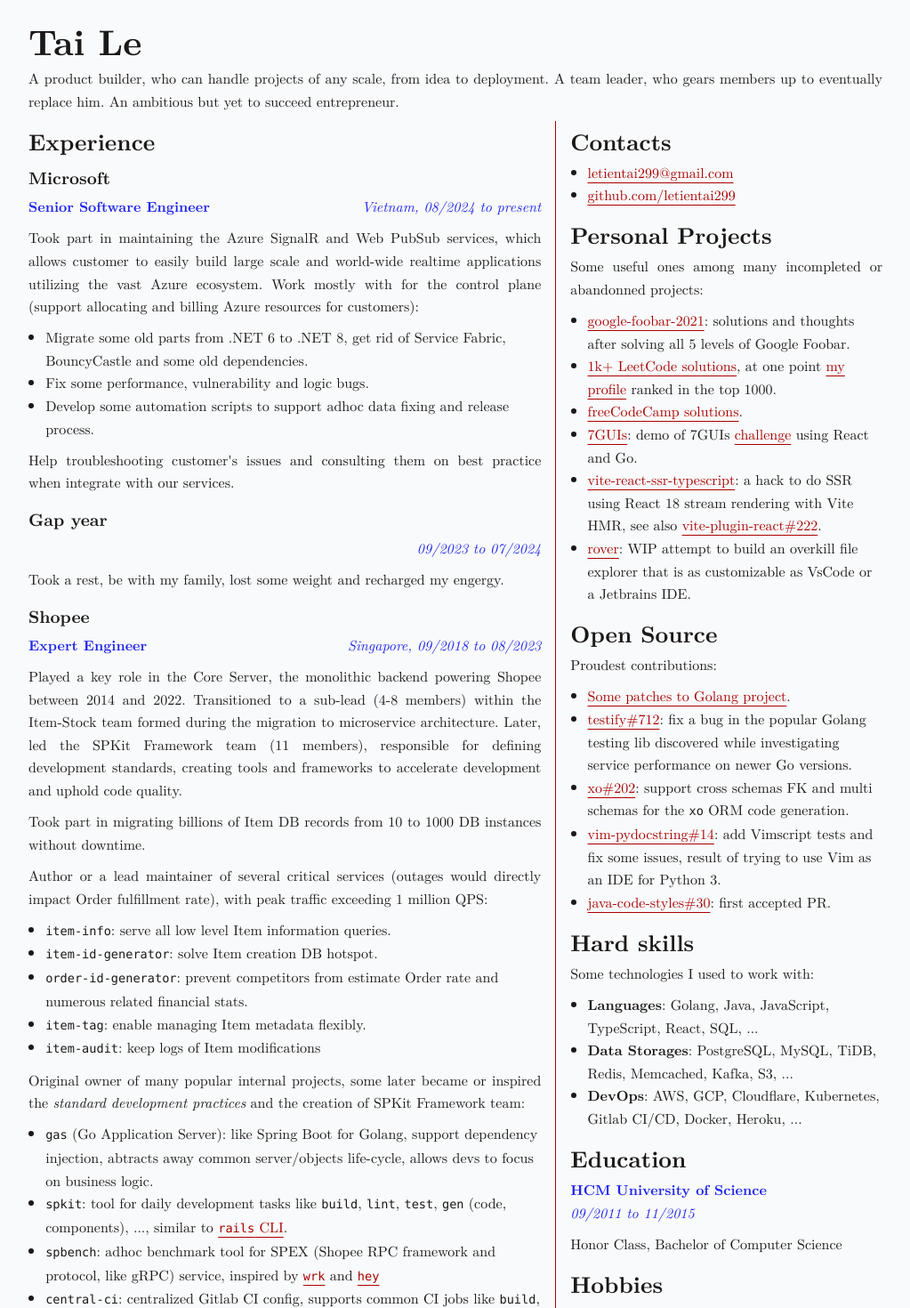
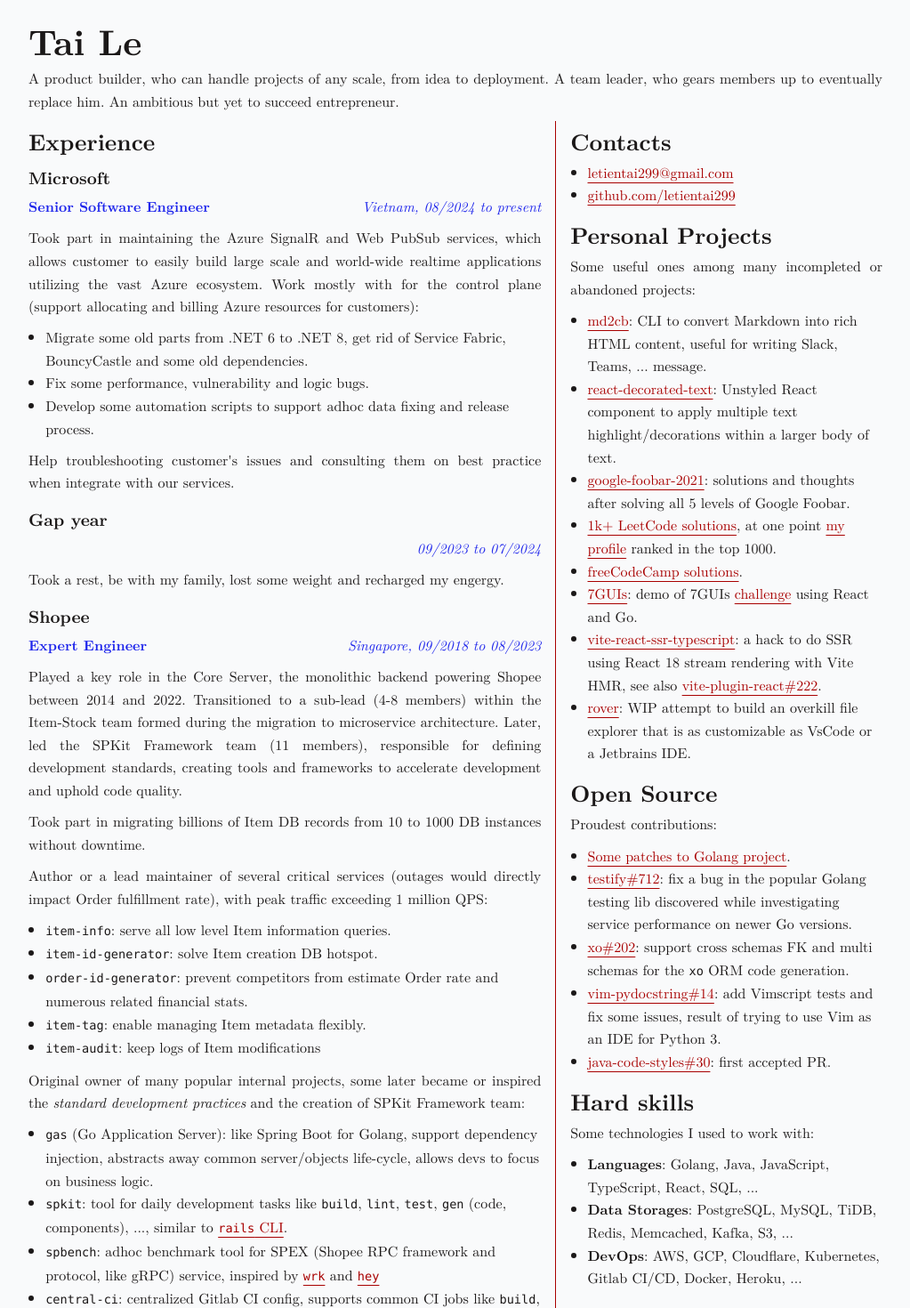
Before and after one commit to letientai299/cv, a React (Vite) app: page / in a window 1280 px wide. Shown: the top 1470 px of the page at 89% size, without its empty margins (128-1151 px from the left). Built offline with nearby package versions, Linux system fonts and the light colour scheme.

Commit message:
Add more personal projects

```diff
--- a/src/CV.mdx
+++ b/src/CV.mdx
@@ -83,7 +83,7 @@
 the _standard development practices_ and the creation of SPKit Framework team:
 
 - `gas` (Go Application Server): like Spring Boot for Golang, support dependency
-  injection, abtracts away common server/objects life-cycle, allows devs to
+  injection, abstracts away common server/objects life-cycle, allows devs to
   focus on business logic.
 - `spkit`: tool for daily development tasks like `build`, `lint`, `test`, `gen`
   (code, components), ..., similar to
@@ -165,8 +165,13 @@
 <section id={"pj"}>
 ## Personal Projects
 
-Some useful ones among many incompleted or abandonned projects:
+Some useful ones among many incompleted or abandoned projects:
 
+- [md2cb](https://github.com/letientai299/md2cb): CLI to convert Markdown into
+  rich HTML content, useful for writing Slack, Teams, ... message.
+- [react-decorated-text](https://github.com/letientai299/react-decorated-text):
+  Unstyled React component to apply multiple text highlight/decorations within a
+  larger body of text.
 - [google-foobar-2021](https://github.com/letientai299/google-foobar-2021):
   solutions and thoughts after solving all 5 levels of Google Foobar.
 - [1k+ LeetCode solutions](https://github.com/letientai299/leetcode), at one
```
